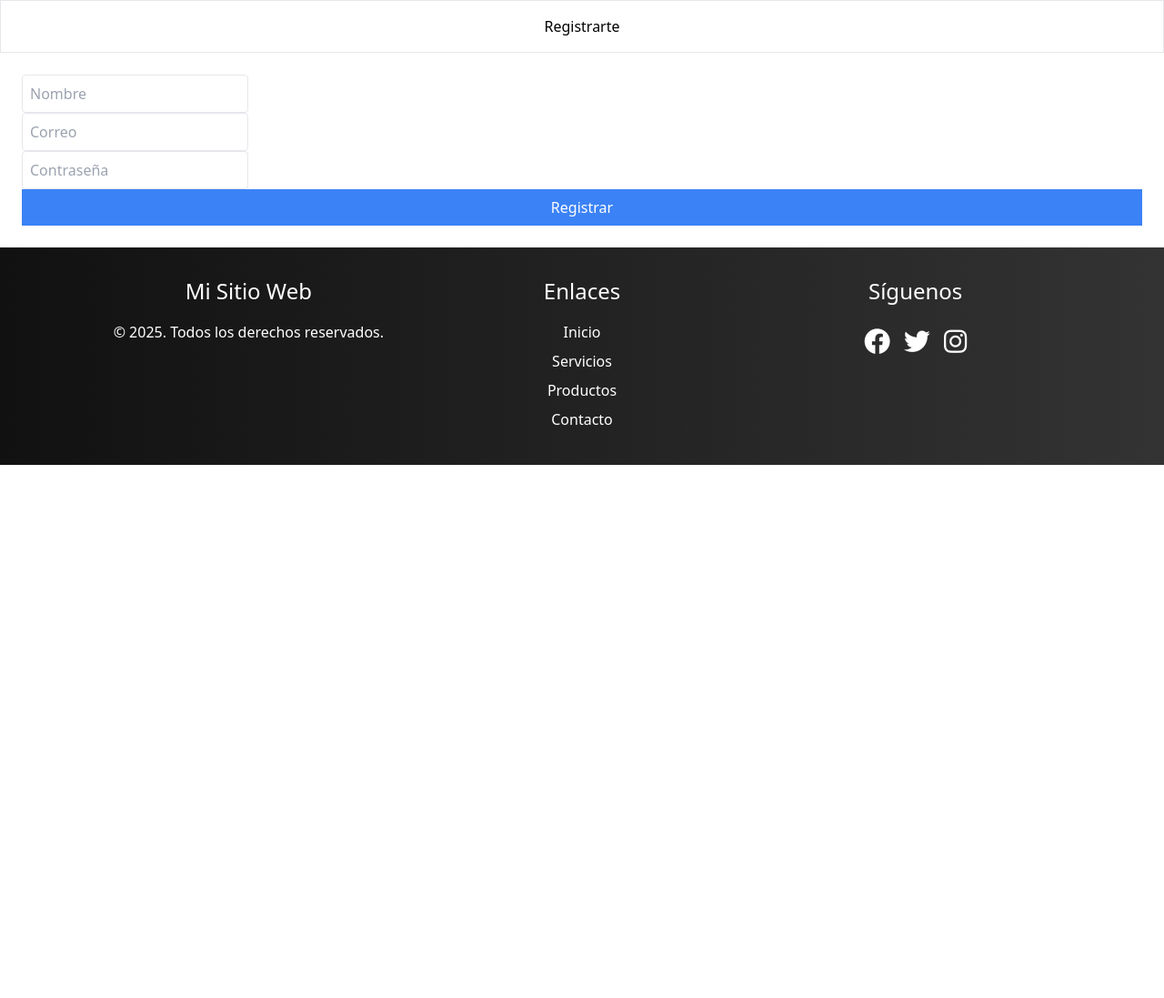
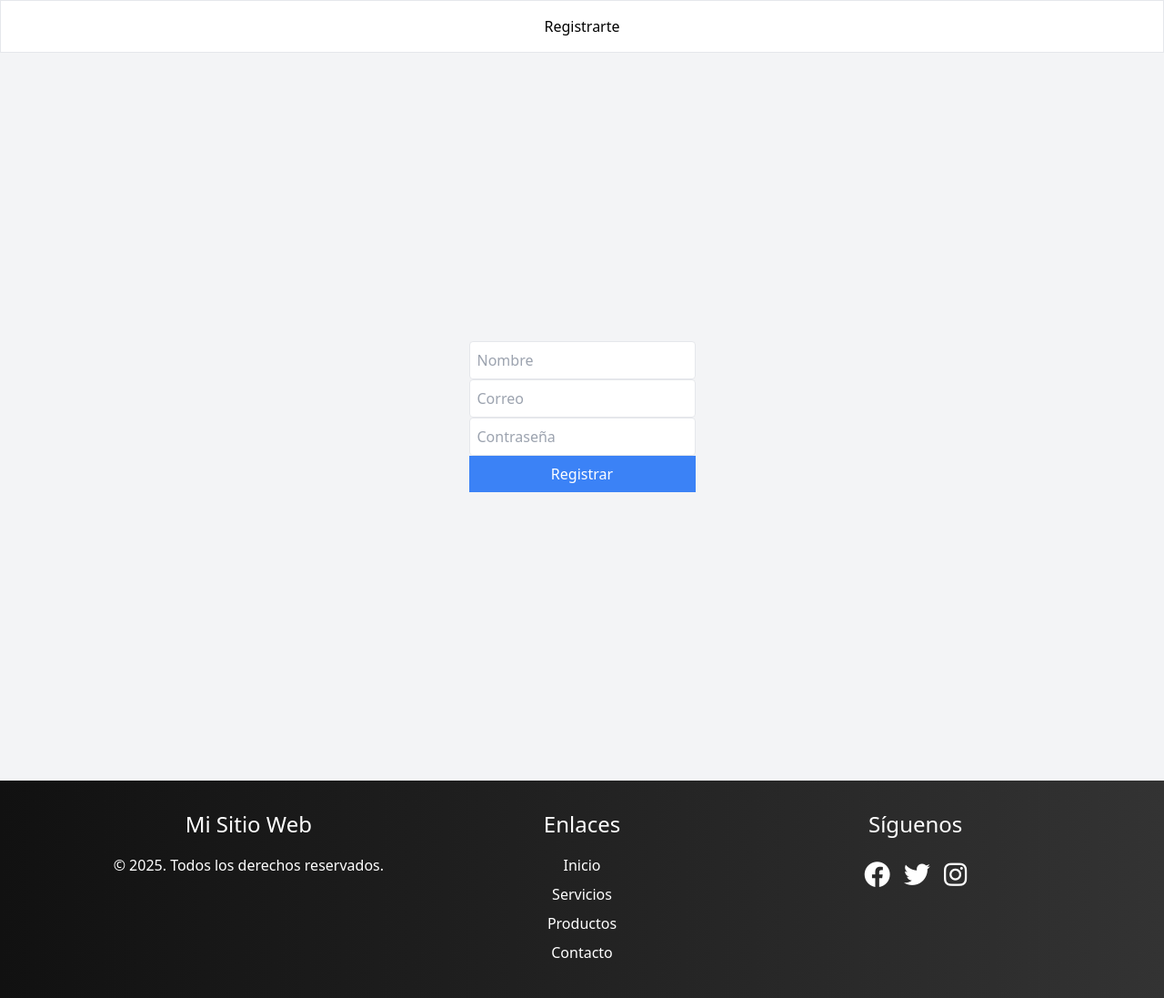
Before and after one commit to GiovanniTorres/RedLigths, a PHP site: template app/views/form_register.php in a window 1280 px wide. Shown: the part 62-1159 px from the top of the page at 91% size. Before the commit the page ends 573 px from the top, so only its background shows below. Run offline with PHP 8.4, Linux system fonts and the light colour scheme; the template is opened without the code that fills it, so the values that code supplies are empty.

Commit message:
Update form_register.php

```diff
--- a/app/views/form_register.php
+++ b/app/views/form_register.php
@@ -7,13 +7,14 @@ $data = require __DIR__ . '/auth/register.php';
 
 <?php if (isset($data['success'])): ?>
     <!--div class="flex items-center justify-center min-h-screen p-4"-->
-    <div class="flex items-center justify-center min-h-screen bg-gray-100">
+
     <p class="text-green-500"><?= $data['success']; ?></p>
     <?php endif; ?>
     <?php if (isset($data['error'])): ?>
         <p class="text-red-500"><?= $data['error']; ?></p>
         <?php endif; ?>
 
+    <div class="flex items-center justify-center min-h-screen bg-gray-100">
         <form method="POST" action="" class="p-6">
             <input type="text" class="block w-full-mb-2 p-2 border rounded" name="name" placeholder="Nombre" required>
             <input type="email" class="block w-full-mb-2 p-2 border rounded" name="email" placeholder="Correo" required>
```
